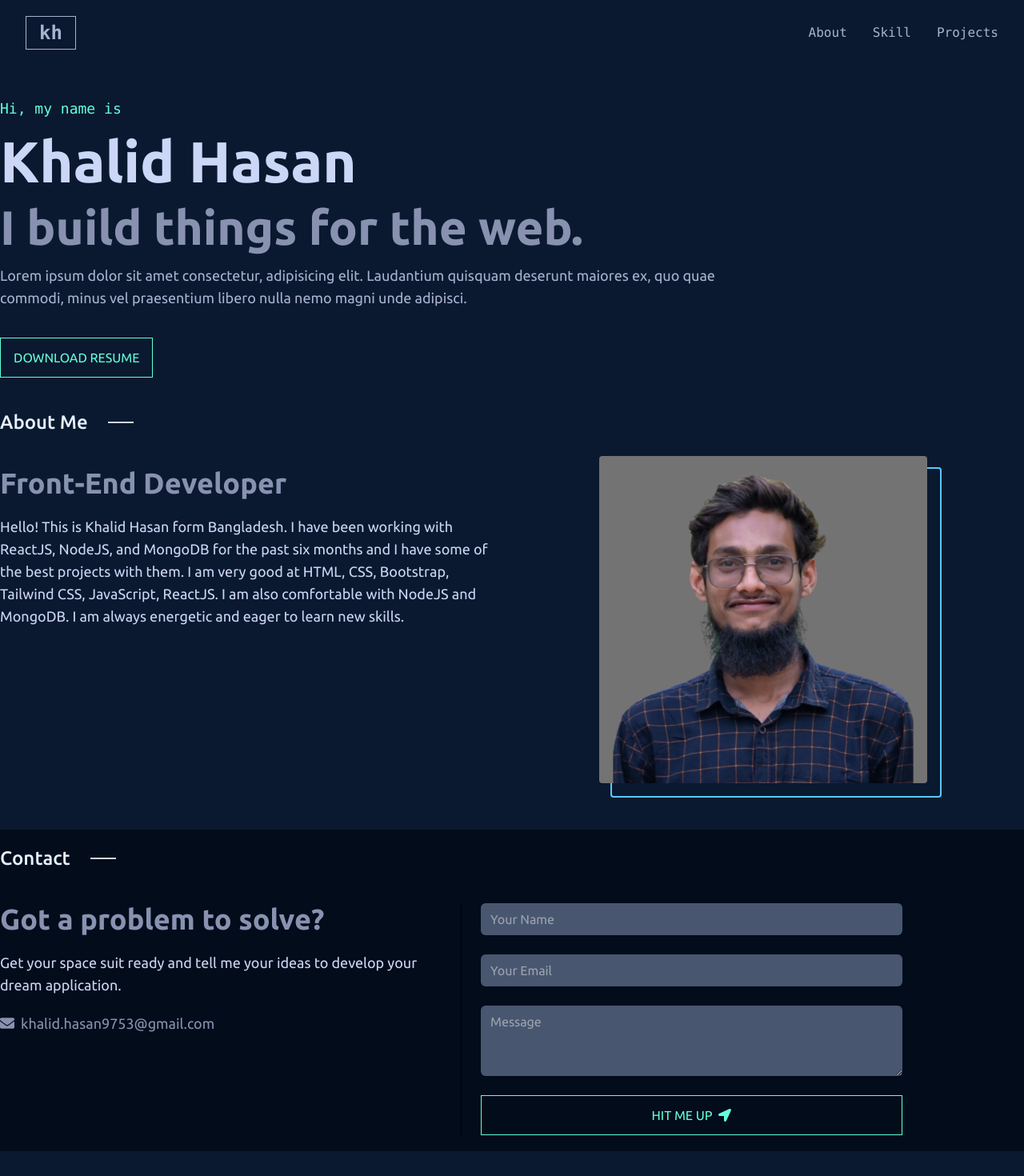
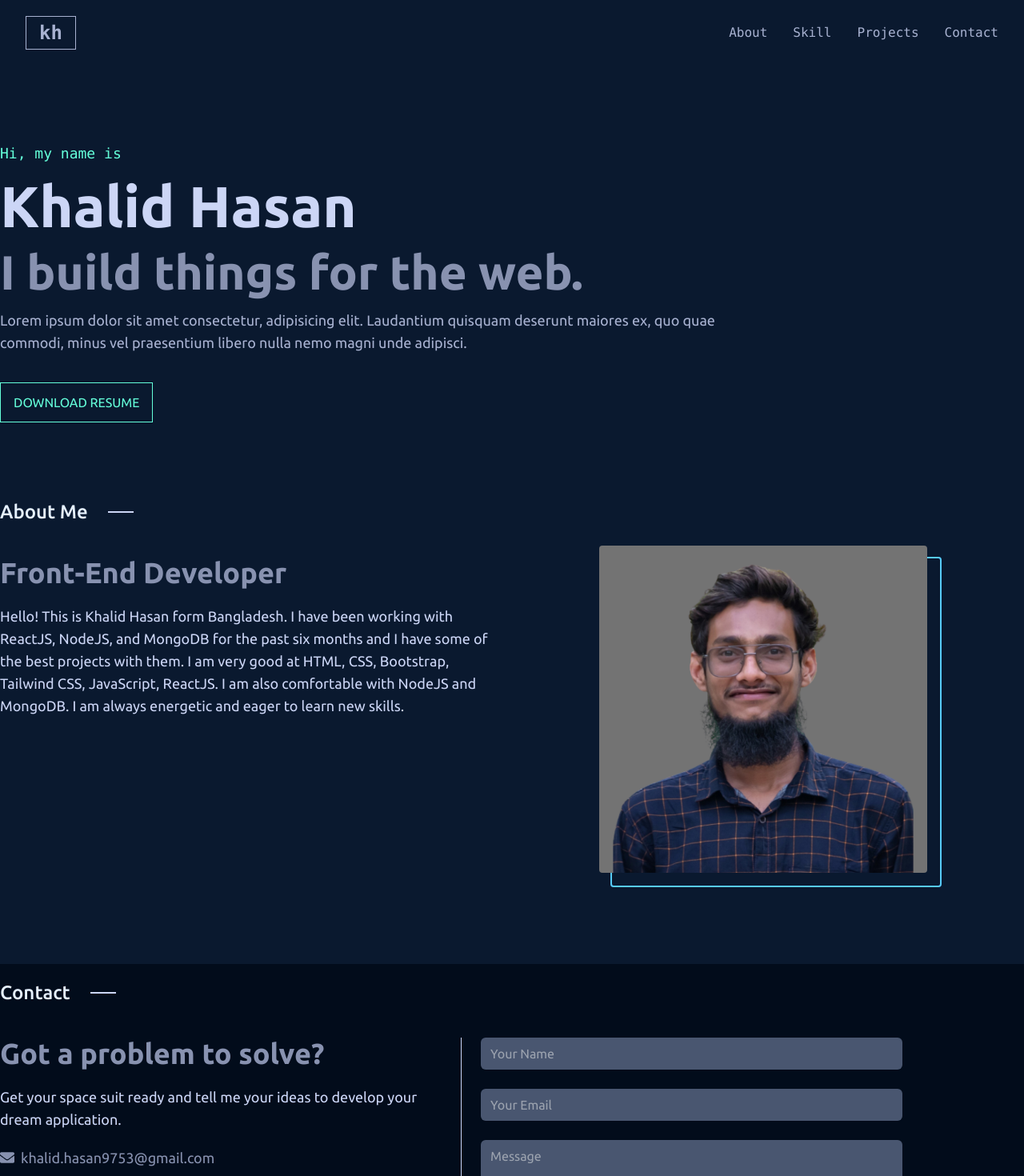
Before and after one commit to ThisIsKhalid/khalid_hasan_portfolio, a React (Create React App) app: page / in a window 1280 px wide. Shown: the top 1470 px of the page at 80% size. Built offline with nearby package versions, Linux system fonts and the light colour scheme.

Commit message:
update about and  contact

```diff
--- a/src/components/About.jsx
+++ b/src/components/About.jsx
@@ -3,7 +3,7 @@ import khalid from '../Assets/khalid.png'
 
 const About = () => {
     return (
-      <div className="container mx-auto lg:px-0 px-5 my-10">
+      <div className="container mx-auto lg:px-0 px-5 my-24">
         <div className="flex gap-10 mb-10">
           <h2 className="lg:text-2xl text-xl font-medium text-white">
             About Me
--- a/src/components/ContactMe.jsx
+++ b/src/components/ContactMe.jsx
@@ -3,15 +3,15 @@ import { FaEnvelope, FaLocationArrow } from "react-icons/fa";
 
 const ContactMe = () => {
   return (
-    <section className="bg-darkNavy">
-      <div className="container mx-auto lg:px-0 px-5 py-5 my-10">
+    <section className="bg-darkNavy" id="contact">
+      <div className="container mx-auto lg:px-0 px-5 py-5 my-24">
         <div className="flex gap-10 mb-10">
           <h2 className="lg:text-2xl text-xl font-medium text-white">
             Contact
           </h2>
           <span className="border border-lightestSlate rotate-90"></span>
         </div>
-        <div className="grid max-w-6xl grid-cols-1 md:grid-cols-2 md:divide-x">
+        <div className="grid max-w-6xl grid-cols-1 md:grid-cols-2 md:divide-x divide-lightestSlate">
           <div className="">
             <h1 className="text-4xl text-slate font-bold mb-5">
               Got a problem to solve?
--- a/src/components/Home.jsx
+++ b/src/components/Home.jsx
@@ -2,7 +2,7 @@ import React from 'react';
 
 const Home = () => {
     return (
-      <section className="container mx-auto lg:px-0 px-5 my-10">
+      <section className="container mx-auto lg:px-0 px-5 my-24">
         <div className='lg:w-3/4'>
           <h4 className="text-lg text-green font-mono">Hi, my name is</h4>
           <h1 className="lg:text-7xl sm:text-6xl text-5xl font-bold text-lightestSlate my-4">
--- a/src/components/Navbar.jsx
+++ b/src/components/Navbar.jsx
@@ -14,6 +14,9 @@ const Navbar = () => {
         </li>
         <li className="hover:line-through transition ease-in-out delay-75 hover:-translate-y-3 duration-300">
           <a href="#projects">Projects</a>
+        </li>
+        <li className="hover:line-through transition ease-in-out delay-75 hover:-translate-y-3 duration-300">
+          <a href="#contact" id='contact'>Contact</a>
         </li>
       </>
     );
```
